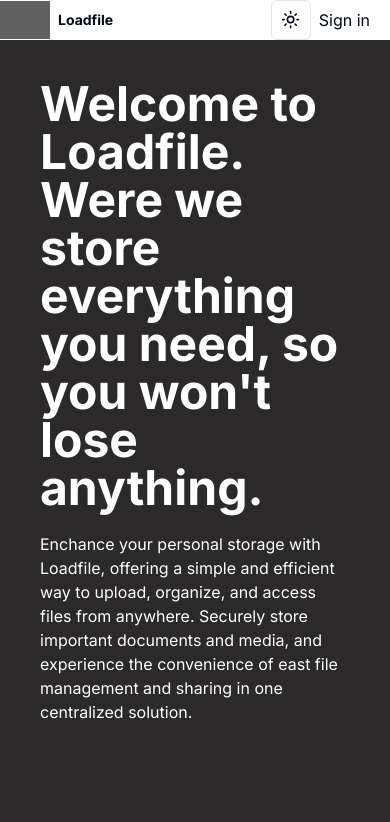
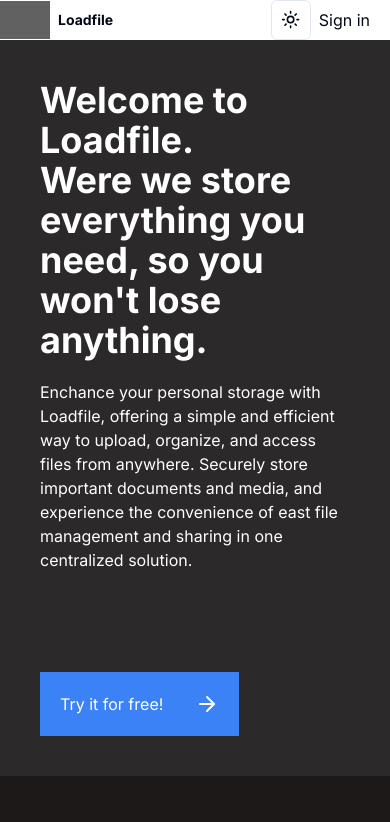
Before and after one commit to JoshSermon/loadfile, a Next.js app: page / in a window 390 px wide. Shown: the top 822 px of the page. Built offline with nearby package versions, Linux system fonts and the light colour scheme; no server answers; grey boxes are pictures that could not be loaded.

Commit message:
Made loadfile h1 texrt responsive

```diff
--- a/app/page.tsx
+++ b/app/page.tsx
@@ -9,7 +9,7 @@
     <main className="">
       <div className="flex flex-col lg:flex-row items-center bg-[#1E1919] dark:bg-slate-800">
         <div className="p-10 flex flex-col bg-[#2B2929] dark:bg-slate-800 text-white space-y-5">
-          <h1 className="text-5xl font-bold">
+          <h1 className="text-4xl md:text-5xl font-bold">
             Welcome to Loadfile. <br />
             Were we store everything you need, so you won't lose anything.
           </h1>
```
